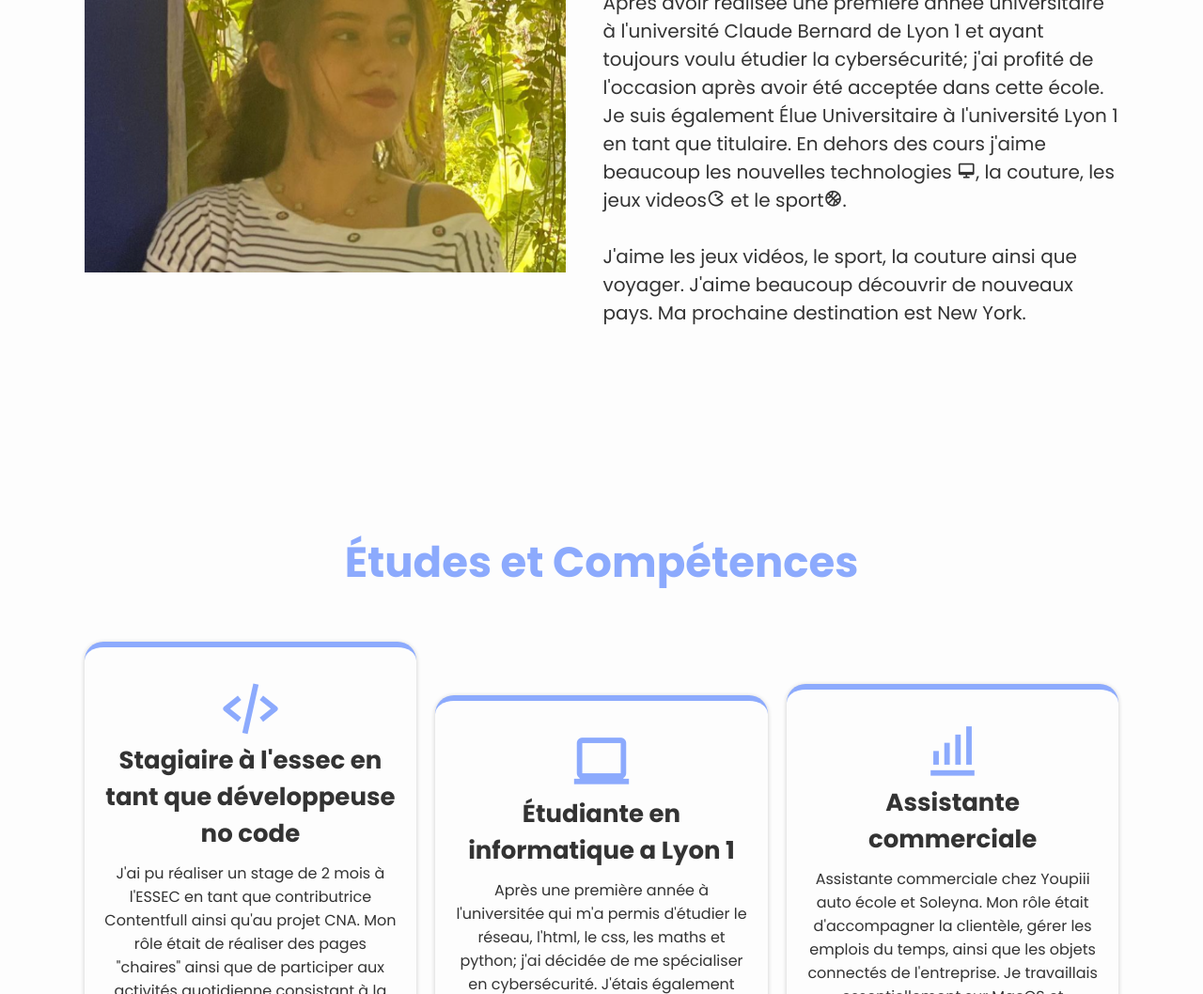
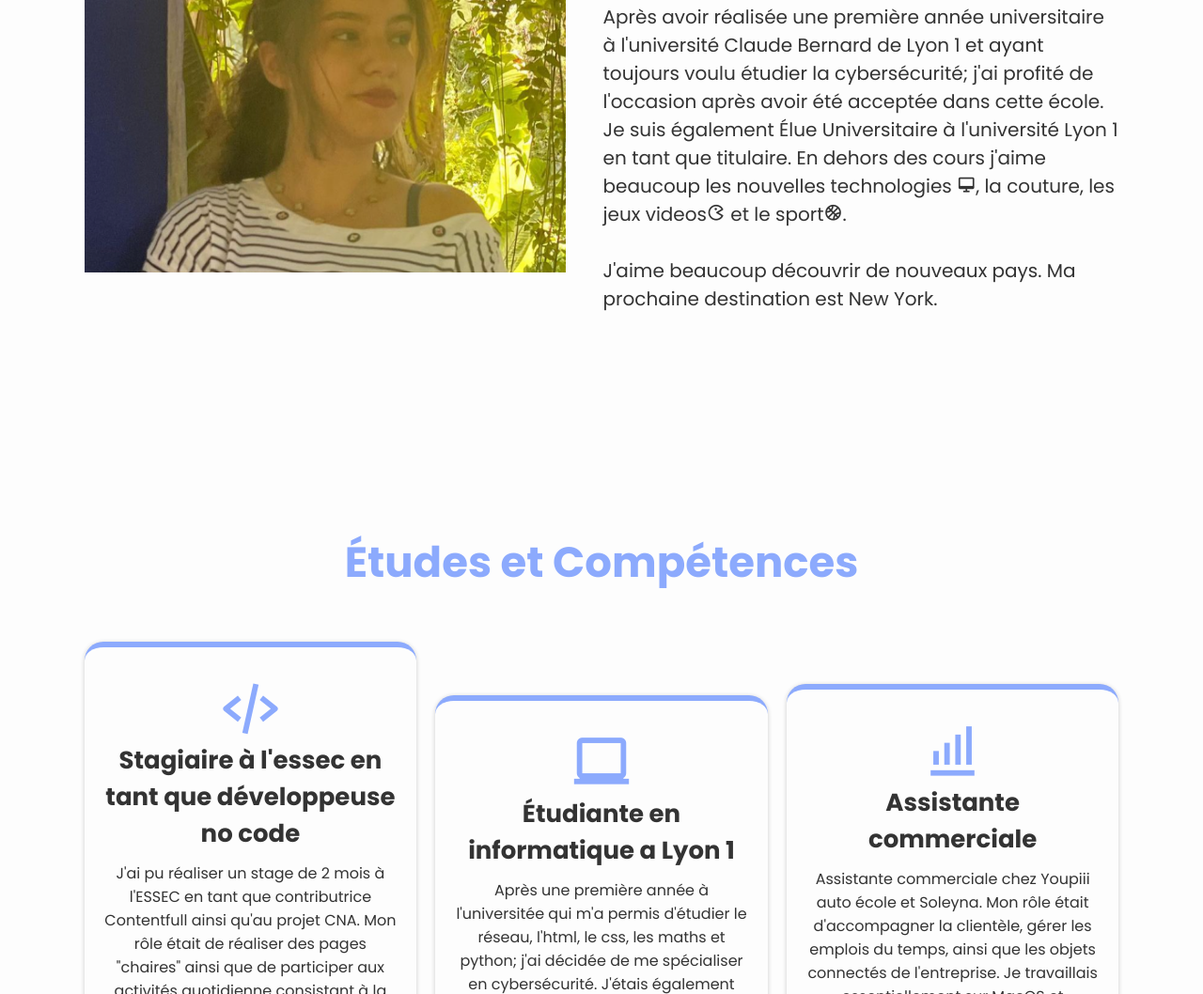
Before and after one commit to Leyrham/portofolio, a plain HTML site: page index.html in a window 1280 px wide. Shown: the part 1135-2193 px from the top of the page at 94% size. Drawn offline with nearby package versions, Linux system fonts and the light colour scheme.

Commit message:
Update index.html

```diff
--- a/index.html
+++ b/index.html
@@ -93,7 +93,7 @@
             <h2 class="heading">À <span>propos</span></h2>
             <h3>Je suis étudiante à la Cybermanagement School de Paris.</h3>
             <p>Après avoir réalisée une première année universitaire à l'université Claude Bernard de Lyon 1 et ayant toujours voulu étudier la cybersécurité; j'ai profité de l'occasion après avoir été acceptée dans cette école. Je suis également Élue Universitaire à l'université Lyon 1 en tant que titulaire. En dehors des cours j'aime beaucoup les nouvelles technologies <i class='bx bx-desktop'></i>, la couture, les jeux videos<i class='bx bx-game' ></i> et le sport<i class='bx bx-basketball'></i>.</p>
-            <p> J'aime les jeux vidéos, le sport, la couture ainsi que voyager. J'aime beaucoup découvrir de nouveaux pays. Ma prochaine destination est New York.</p>
+            <p> J'aime beaucoup découvrir de nouveaux pays. Ma prochaine destination est New York.</p>
         </div>
     </section>
 
```
